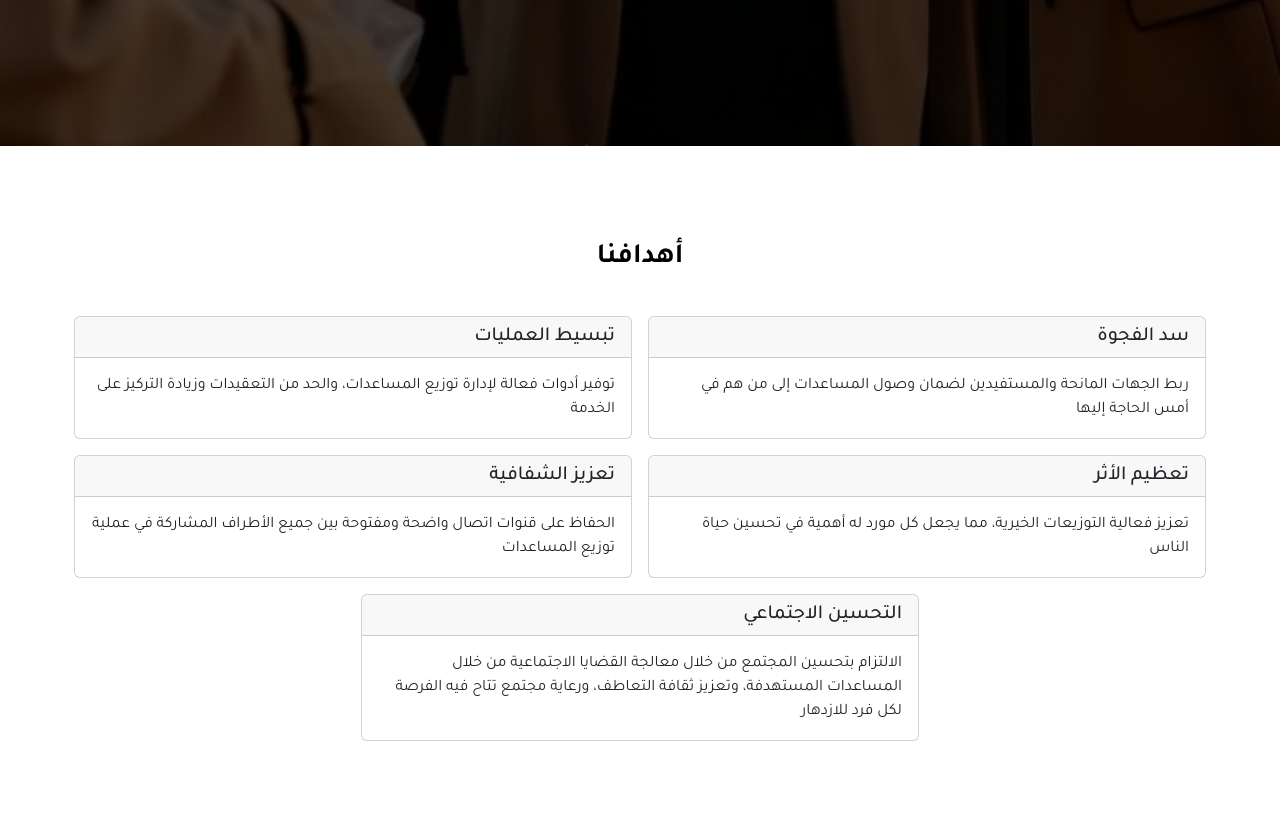
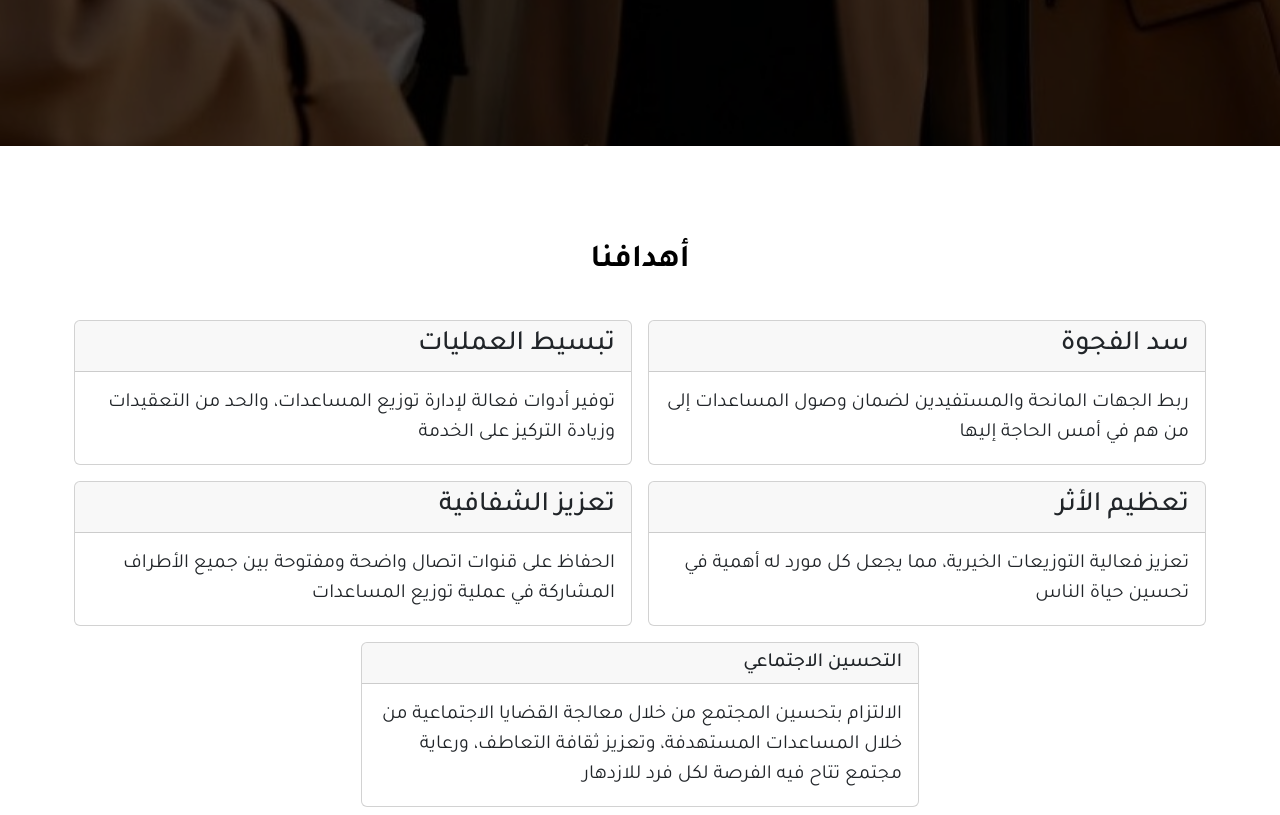
Before and after one commit to alitout/sa-aid, a React (Create React App) app in the folder frontend/: page / in a window 1280 px wide. Shown: the part 654-1469 px from the top of the page. Built offline with nearby package versions, Linux system fonts and the light colour scheme.

Commit message:
changed the fontsize of titles

```diff
--- a/frontend/src/Components/HomePage/heroSection.jsx
+++ b/frontend/src/Components/HomePage/heroSection.jsx
@@ -5,7 +5,7 @@ function HeroSection() {
         <section className="HeroSection">
             <div className="content d-flex align-items-sm-center pt-6_0">
                 <div className="container d-flex flex-column justify-content-center justify-content-sm-start align-items-center align-items-sm-start">
-                    <h1 className='col-10 text-center text-sm-end fs-3 fs-sm-2 fw-900 pt-2 pt-sm-0 pb-3'>
+                    <h1 className='col-10 text-center text-sm-end fs-2 fs-sm-2 fw-900 pt-2 pt-sm-0 pb-3'>
                         أهلا بك في ساعد | SA-AID
                     </h1>
                     <p className='col-12 text-center text-sm-end fs-1_25 pb-3 mb-2'>
--- a/frontend/src/Components/HomePage/objectivesSection.jsx
+++ b/frontend/src/Components/HomePage/objectivesSection.jsx
@@ -3,28 +3,28 @@ import React from 'react'
 function ObjectivesSection() {
     return (
         <section id='objectives' className='container' style={{paddingTop: '6rem'}}>
-            <div className="pb-4 pb-sm-5">
-                <h1 className="d-flex justify-content-center align-items-center fw-600 text-black fs-3 fs-sm-2 pb-4">
+            <div>
+                <h1 className="d-flex justify-content-center align-items-center fw-600 text-black fs-2 fs-sm-2 pb-4">
                     أهدافنا
                 </h1>
                 <div className="cards d-flex flex-column justify-content-evenly">
                     <div className="d-flex flex-column flex-md-row justify-content-center align-items-center align-items-md-stretch">
                         <div className="card col-12 col-md-6 m-2">
-                            <h5 className="card-header fw-500 ">
+                            <h5 className="card-header fw-500 fs-3">
                                 سد الفجوة
                             </h5>
                             <div className="card-body">
-                                <p className="card-text">
+                                <p className="card-text fs-1_25">
                                     ربط الجهات المانحة والمستفيدين لضمان وصول المساعدات إلى من هم في أمس الحاجة إليها
                                 </p>
                             </div>
                         </div>
                         <div className="card col-12 col-md-6 m-2">
-                            <h5 className="card-header fw-500 ">
+                            <h5 className="card-header fw-500 fs-3">
                                 تبسيط العمليات
                             </h5>
                             <div className="card-body">
-                                <p className="card-text">
+                                <p className="card-text fs-1_25">
                                     توفير أدوات فعالة لإدارة توزيع المساعدات، والحد من التعقيدات وزيادة التركيز على الخدمة
                                 </p>
                             </div>
@@ -32,21 +32,21 @@ function ObjectivesSection() {
                     </div>
                     <div className="cards d-flex flex-column flex-md-row justify-content-center align-items-center align-items-md-stretch">
                         <div className="card col-12 col-md-6 m-2">
-                            <h5 className="card-header fw-500 ">
+                            <h5 className="card-header fw-500 fs-3">
                                 تعظيم الأثر
                             </h5>
                             <div className="card-body">
-                                <p className="card-text">
+                                <p className="card-text fs-1_25">
                                     تعزيز فعالية التوزيعات الخيرية، مما يجعل كل مورد له أهمية في تحسين حياة الناس
                                 </p>
                             </div>
                         </div>
                         <div className="card col-12 col-md-6 m-2">
-                            <h5 className="card-header fw-500 ">
+                            <h5 className="card-header fw-500 fs-3">
                                 تعزيز الشفافية
                             </h5>
                             <div className="card-body">
-                                <p className="card-text">
+                                <p className="card-text fs-1_25">
                                     الحفاظ على قنوات اتصال واضحة ومفتوحة بين جميع الأطراف المشاركة في عملية توزيع المساعدات
                                 </p>
                             </div>
@@ -58,7 +58,7 @@ function ObjectivesSection() {
                                 التحسين الاجتماعي
                             </h5>
                             <div className="card-body">
-                                <p className="card-text">
+                                <p className="card-text fs-1_25">
                                     الالتزام بتحسين المجتمع من خلال معالجة القضايا الاجتماعية من خلال المساعدات المستهدفة، وتعزيز ثقافة التعاطف، ورعاية مجتمع تتاح فيه الفرصة لكل فرد للازدهار
                                 </p>
                             </div>
```
